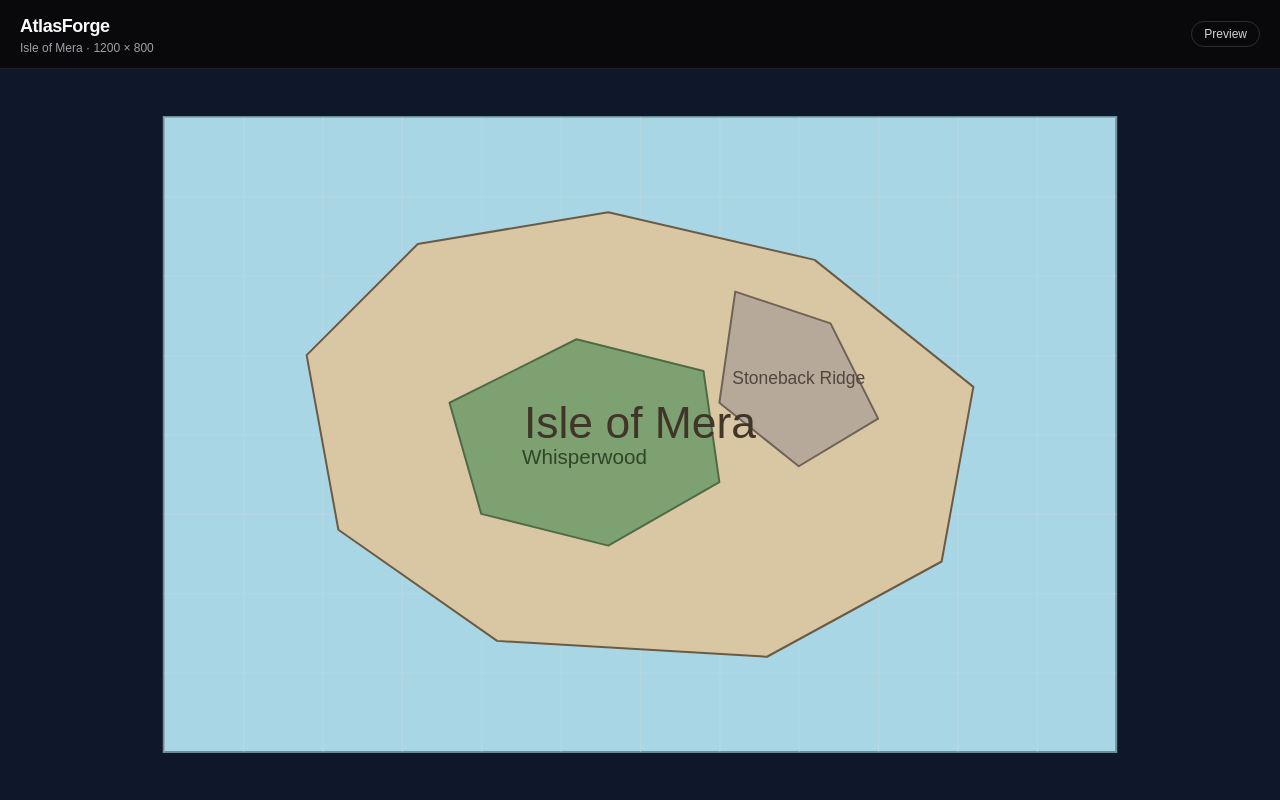
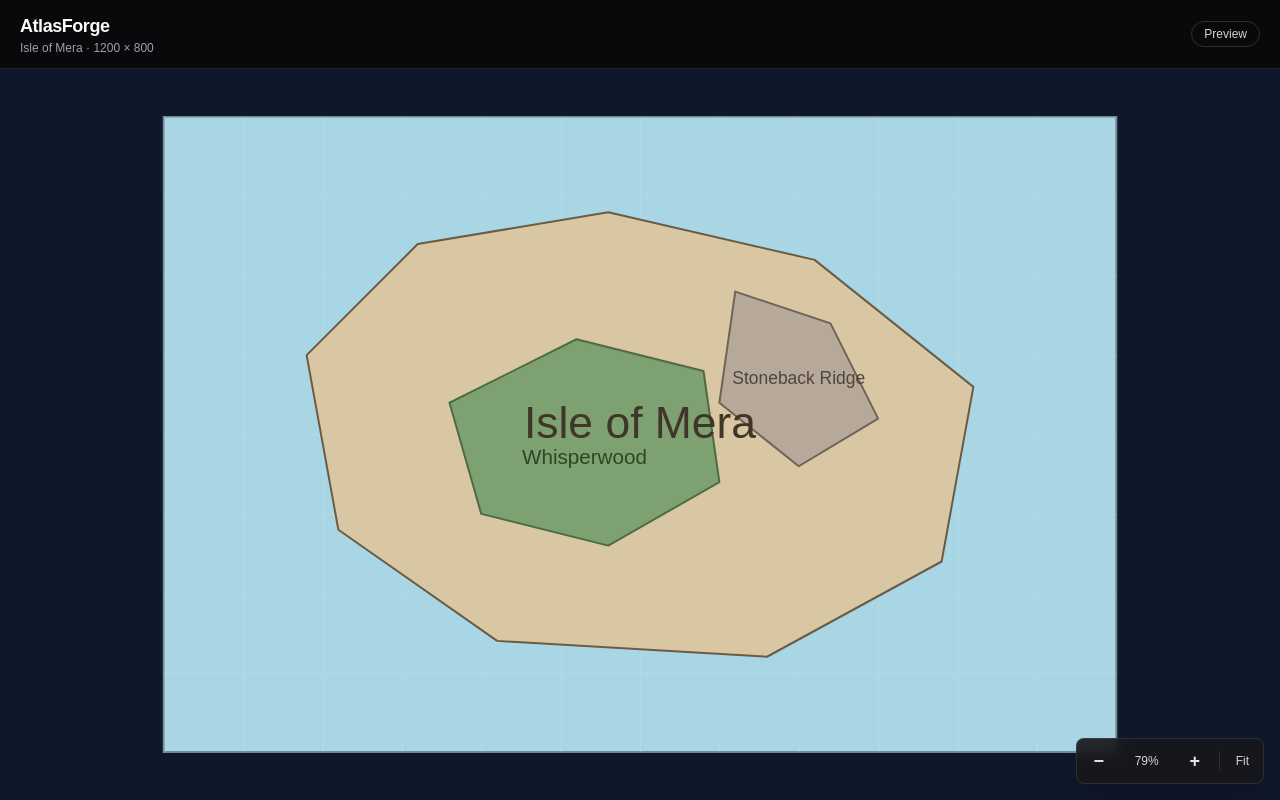
Before and after one commit to HA0304/atlasforge, a Next.js app: page / in a window 1280 px wide. Built offline with nearby package versions, Linux system fonts and the light colour scheme.

Commit message:
feat: implement zoom controls

```diff
--- a/src/components/MapViewport.tsx
+++ b/src/components/MapViewport.tsx
@@ -11,6 +11,8 @@ import {
   fitViewport,
   resizeViewport,
   translateViewport,
+  wheelZoomFactor,
+  zoomAtPoint,
   type Size,
   type Vec2,
   type Viewport,
@@ -111,6 +113,53 @@ export function MapViewport({ map }: MapViewportProps) {
       observer.disconnect();
     };
   }, [map.width, map.height]);
+
+  useEffect(() => {
+    const container = containerRef.current;
+
+    if (!container) {
+      return;
+    }
+
+    const handleWheel = (event: WheelEvent) => {
+      event.preventDefault();
+
+      const bounds = container.getBoundingClientRect();
+      const pointer = {
+        x: event.clientX - bounds.left,
+        y: event.clientY - bounds.top,
+      };
+      const factor = wheelZoomFactor(event.deltaY);
+
+      setViewport((current) => zoomAtPoint(current, pointer, factor));
+    };
+
+    container.addEventListener("wheel", handleWheel, { passive: false });
+
+    return () => {
+      container.removeEventListener("wheel", handleWheel);
+    };
+  }, []);
+
+  function zoomAtCenter(factor: number) {
+    setViewport((current) =>
+      zoomAtPoint(
+        current,
+        { x: size.width / 2, y: size.height / 2 },
+        factor,
+      ),
+    );
+  }
+
+  function resetView() {
+    setViewport(
+      fitViewport(
+        { x: 0, y: 0, width: map.width, height: map.height },
+        size,
+        VIEWPORT_PADDING,
+      ),
+    );
+  }
 
   function handlePointerDown(event: ReactPointerEvent<HTMLDivElement>) {
     if (event.button !== 0 || dragRef.current !== null) {
@@ -232,6 +281,39 @@ export function MapViewport({ map }: MapViewportProps) {
         </svg>
       </div>
 
+      <div className="absolute bottom-4 right-4 flex items-center gap-1 rounded-lg border border-white/10 bg-zinc-900/90 p-1.5 shadow-xl backdrop-blur">
+        <button
+          type="button"
+          onClick={() => zoomAtCenter(1 / 1.25)}
+          aria-label="Zoom out"
+          className="flex h-8 w-8 items-center justify-center rounded text-lg font-semibold text-zinc-200 transition hover:bg-white/10 focus-visible:outline focus-visible:outline-2 focus-visible:outline-offset-2 focus-visible:outline-sky-400"
+        >
+          −
+        </button>
+        <span
+          className="min-w-14 text-center text-xs font-medium tabular-nums text-zinc-300"
+          aria-live="polite"
+        >
+          {Math.round(viewport.scale * 100)}%
+        </span>
+        <button
+          type="button"
+          onClick={() => zoomAtCenter(1.25)}
+          aria-label="Zoom in"
+          className="flex h-8 w-8 items-center justify-center rounded text-lg font-semibold text-zinc-200 transition hover:bg-white/10 focus-visible:outline focus-visible:outline-2 focus-visible:outline-offset-2 focus-visible:outline-sky-400"
+        >
+          +
+        </button>
+        <span className="mx-1 h-5 w-px bg-white/10" />
+        <button
+          type="button"
+          onClick={resetView}
+          className="rounded px-2 py-1 text-xs font-medium text-zinc-300 transition hover:bg-white/10 focus-visible:outline focus-visible:outline-2 focus-visible:outline-offset-2 focus-visible:outline-sky-400"
+        >
+          Fit
+        </button>
+      </div>
+
       {map.features.length === 0 ? (
         <div className="pointer-events-none absolute inset-0 flex items-center justify-center">
           <p className="rounded bg-white/90 px-4 py-2 text-sm font-medium text-zinc-700 shadow">
```
